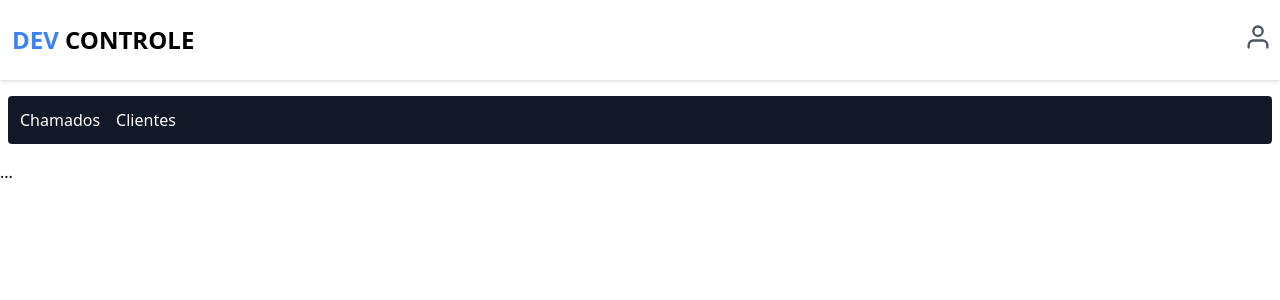
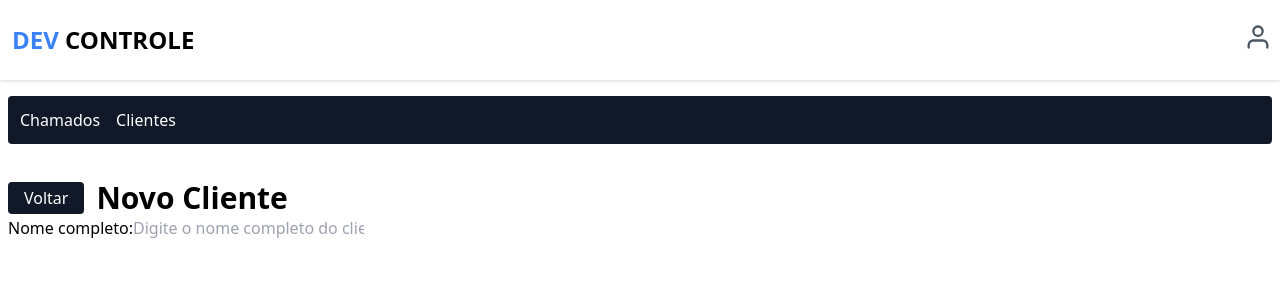
Before and after one commit to LeoNzZ7/Dev-Controle, a Next.js app: page /dashboard/customer/new in a window 1280 px wide. Shown: the top 300 px of the page. Built offline with nearby package versions, Linux system fonts and the light colour scheme; no server answers; sample sign-in values are in the browser's storage.

Commit message:
feat: Aprimorar interface e funcionalidades de cadastro
- Corrigir nomenclatura do menu no cabeçalho
- Integrar react-hook-form e zod para validação de formulários
- Implementar página de cadastro de clientes

```diff
--- a/package.json
+++ b/package.json
@@ -11,13 +11,16 @@
   "dependencies": {
     "@auth/prisma-adapter": "^2.5.3",
     "@headlessui/react": "^2.1.9",
+    "@hookform/resolvers": "^3.9.0",
     "@prisma/client": "^5.20.0",
     "next": "14.2.13",
     "next-auth": "^4.24.8",
     "openid-client": "^5.7.0",
     "react": "^18",
     "react-dom": "^18",
-    "react-icons": "^5.3.0"
+    "react-hook-form": "^7.53.0",
+    "react-icons": "^5.3.0",
+    "zod": "^3.23.8"
   },
   "devDependencies": {
     "@types/node": "^20",
--- /dev/null
+++ b/src/app/dashboard/customer/components/Form/index.tsx
@@ -0,0 +1,36 @@
+"use client"
+
+import { useForm } from "react-hook-form"
+import { TypeOf, z } from "zod"
+import { zodResolver } from "@hookform/resolvers/zod"
+
+const schema = z.object({
+    name: z.string().min(1, "O campo 'nome' é obrigatório!"),
+    email: z.string().email("Digite um email válido").min(1, "O campo 'email' é obrigatório!"),
+    phone: z.string().min(1, "O campo 'telefone' é obrigatório!").refine((value) => {
+        return /^(\+?\d{1,3}[-.\s]?)?\(?(\d{2,3})\)?[-.\s]?(\d{3,5})[-.\s]?(\d{4})$/.test(value)
+    }, {
+        message: "O campo 'telefone' deve estar no formato 'DDD' 99999-9999"
+    }),
+    address: z.string()
+})
+
+type FormData = z.infer<typeof schema>
+
+export const NewCustomerForm = () => {
+    const { register, handleSubmit, formState: { errors } } = useForm<FormData>({
+        resolver: zodResolver(schema)
+    })
+
+    return (
+        <form>
+            <label>
+                Nome completo:
+            </label>
+            <input
+                type="text"
+                placeholder="Digite o nome completo do cliente..."
+            />
+        </form>
+    )
+}
--- a/src/app/dashboard/customer/new/page.tsx
+++ b/src/app/dashboard/customer/new/page.tsx
@@ -1,7 +1,35 @@
-export default function New() {
+import { Container } from "@/components/Container"
+import { authOptions } from "@/lib/auth"
+import { getServerSession } from "next-auth"
+import Link from "next/link"
+import { redirect } from "next/navigation"
+import { NewCustomerForm } from "../components/Form"
+
+export default async function New() {
+    const session = await getServerSession(authOptions)
+
+    if (!session || !session.user) {
+        redirect("/")
+    }
+
     return (
-        <div>
-            ...
-        </div>
+        <Container>
+            <main className="flex flex-col mt-9 mb-2" >
+                <div className="flex items-center gap-3" >
+                    <Link
+                        className="flex gap-2 bg-gray-900 px-4 py-1 text-white rounded hover:bg-gray-800 duration-300"
+                        href="/dashboard/customer"
+                    >
+                        Voltar
+                    </Link>
+                    <h1 className="text-3xl font-bold" >
+                        Novo Cliente
+                    </h1>
+                </div>
+                <div>
+                    <NewCustomerForm />
+                </div>
+            </main>
+        </Container>
     )
 }
--- a/src/app/dashboard/page.tsx
+++ b/src/app/dashboard/page.tsx
@@ -1,6 +1,6 @@
 import { Container } from "@/components/Container";
 import { getServerSession } from "next-auth";
-import { authOptions } from "../lib/auth";
+import { authOptions } from "@/lib/auth";
 import { redirect } from "next/navigation";
 import Link from "next/link";
 import { Ticket } from "./components/Ticket";
--- a/src/components/Header/index.tsx
+++ b/src/components/Header/index.tsx
@@ -40,7 +40,7 @@ export const Header = () => {
                                 <FiUser size={28} color="#4b5563" />
                             </MenuButton>
                             <MenuItems
-                                anchor="bottom"
+                                anchor="bottom end"
                                 className="bg-slate-100 w-[160px] rounded-[6px] flex items-center justify-center flex-col mt-1 drop-shadow border border-slate-300"
                             >
                                 <MenuItem>
```
Also changed, not shown: 1 other file (tests, documents, lock files or other folders).
